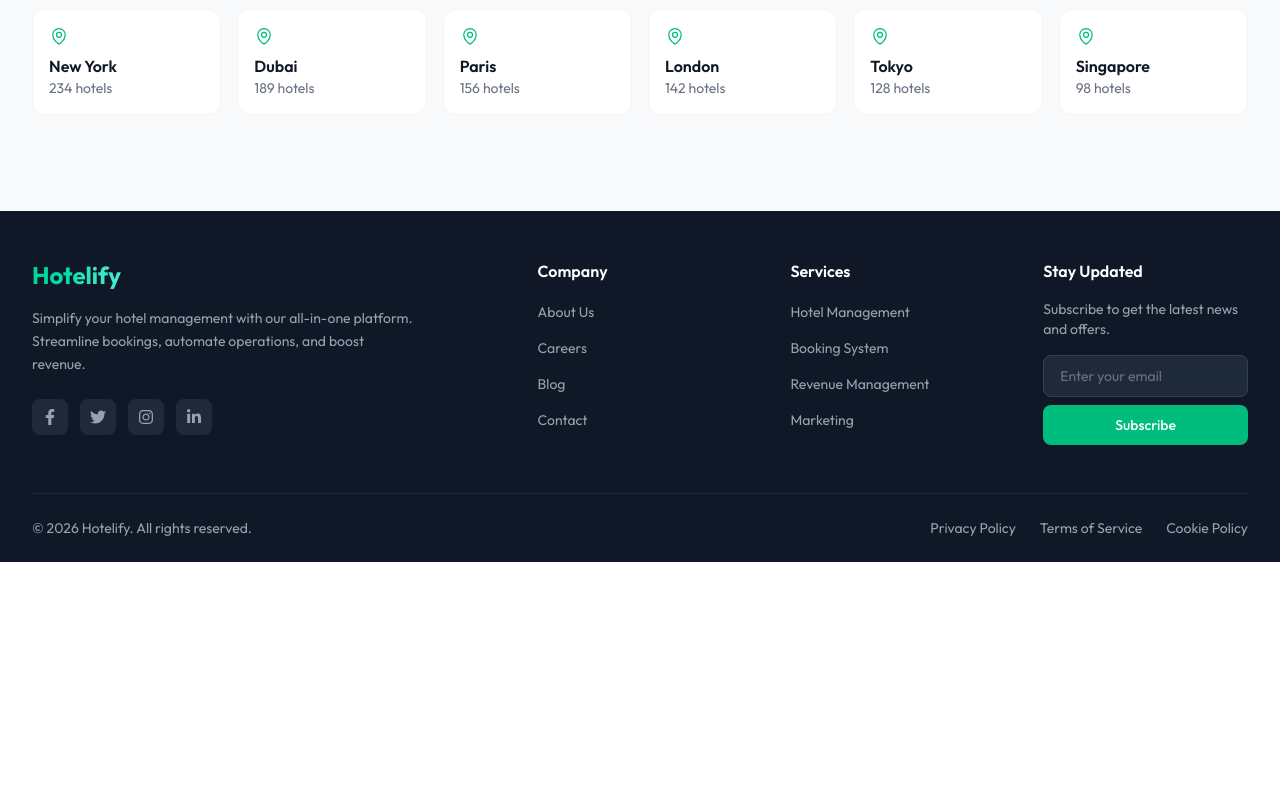
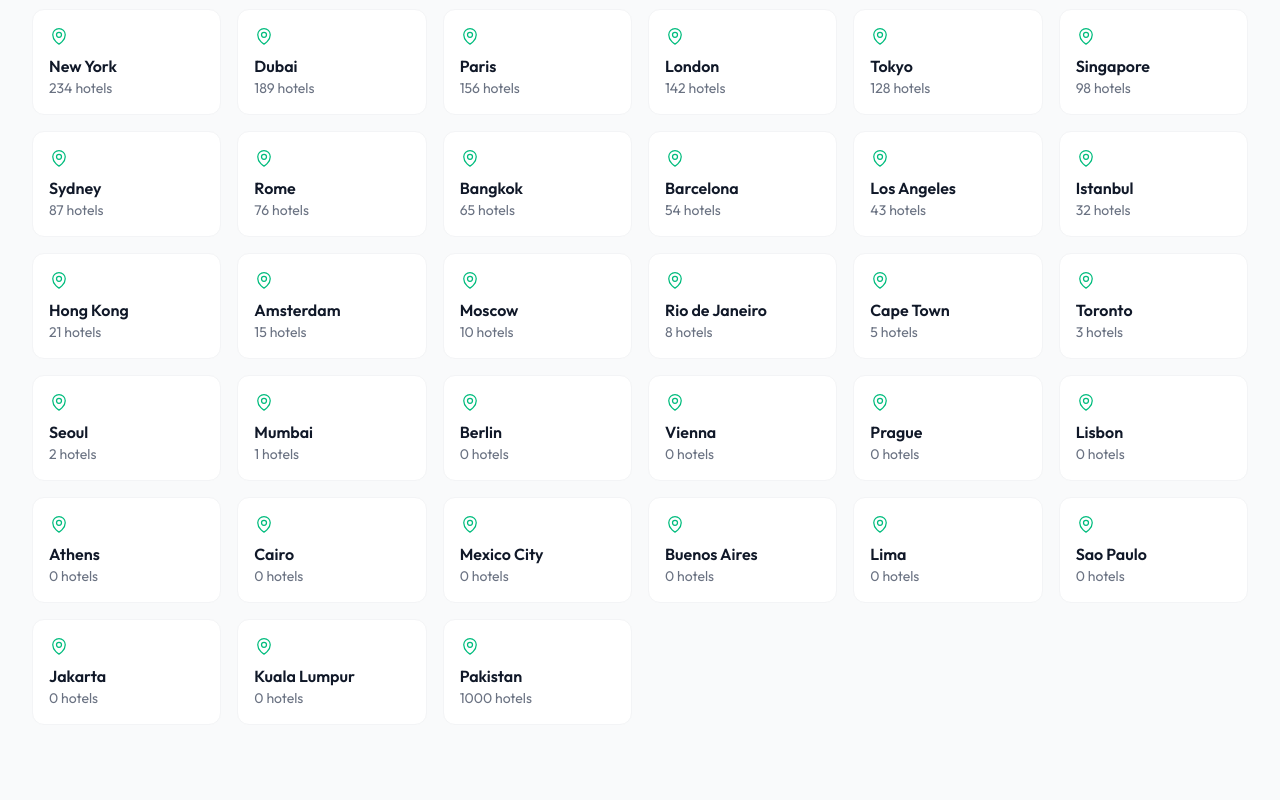
Before and after one commit to asifakbar-aruxstudio/Hotelify, a React (Vite) app: page / in a window 1280 px wide. Shown: the part 960-1760 px from the top of the page. Before the commit the page ends 1522 px from the top, so only its background shows below. Built offline with nearby package versions, Linux system fonts and the light colour scheme.

Commit message:
feat: update popular destinations list and enhance background blur effect in Home component

```diff
--- a/src/pages/Home.jsx
+++ b/src/pages/Home.jsx
@@ -4,6 +4,7 @@ import { AnimatePresence, motion } from "framer-motion"; // eslint-disable-line
 import { MapPinIcon, CalendarIcon, UsersIcon, ChevronDownIcon } from "@heroicons/react/24/outline";
 import { MagnifyingGlassIcon } from "@heroicons/react/24/outline";
 import { HiChevronDown } from "react-icons/hi";
+
 const heroImages = [
   "https://images.unsplash.com/photo-1566073771259-6a8506099945?w=1920&q=80",
   "https://images.unsplash.com/photo-1582719508461-905c673771fd?w=1920&q=80",
@@ -18,6 +19,34 @@ const popularDestinations = [
   { name: "London", hotels: 142 },
   { name: "Tokyo", hotels: 128 },
   { name: "Singapore", hotels: 98 },
+  { name: "Sydney", hotels: 87 },
+  { name: "Rome", hotels: 76 },
+  { name: "Bangkok", hotels: 65 },
+  { name: "Barcelona", hotels: 54 },
+  { name: "Los Angeles", hotels: 43 },
+  { name: "Istanbul", hotels: 32 },
+  { name: "Hong Kong", hotels: 21 },
+  { name: "Amsterdam", hotels: 15 },
+  { name: "Moscow", hotels: 10 },
+  { name: "Rio de Janeiro", hotels: 8 },
+  { name: "Cape Town", hotels: 5 },
+  { name: "Toronto", hotels: 3 },
+  { name: "Seoul", hotels: 2 },
+  { name: "Mumbai", hotels: 1 },
+  { name: "Berlin", hotels: 0 },
+  { name: "Vienna", hotels: 0 },
+  { name: "Prague", hotels: 0 },
+  { name: "Lisbon", hotels: 0 },
+  { name: "Athens", hotels: 0 },
+  { name: "Cairo", hotels: 0 },
+  { name: "Mexico City", hotels: 0 },
+  { name: "Buenos Aires", hotels: 0 },
+  { name: "Lima", hotels: 0 },
+  { name: "Sao Paulo", hotels: 0 },
+  { name: "Jakarta", hotels: 0 },
+  { name: "Kuala Lumpur", hotels: 0 },
+  {name: "Pakistan", hotels: 1000 },
+
 ];
 
 const Home = () => {
@@ -53,7 +82,7 @@ const Home = () => {
           >
             <div className="absolute inset-0 bg-black/40" />
             <div
-              className="absolute inset-0 bg-cover bg-center"
+              className="absolute inset-0 bg-cover bg-center blur-[3px] scale-105"
               style={{ backgroundImage: `url(${heroImages[currentSlide]})` }}
             />
             <div className="absolute inset-0 bg-gradient-to-t from-black/60 via-transparent to-black/30" />
```
